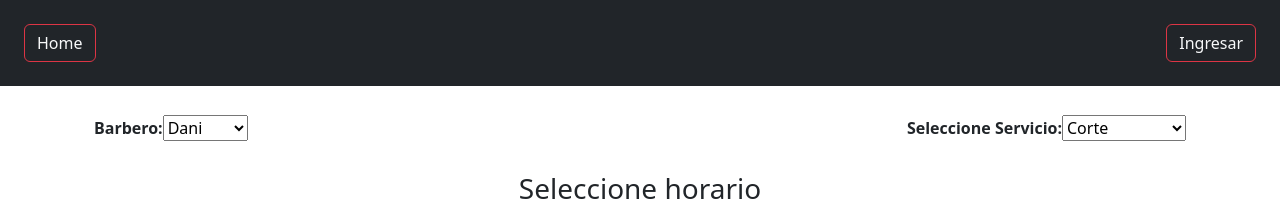
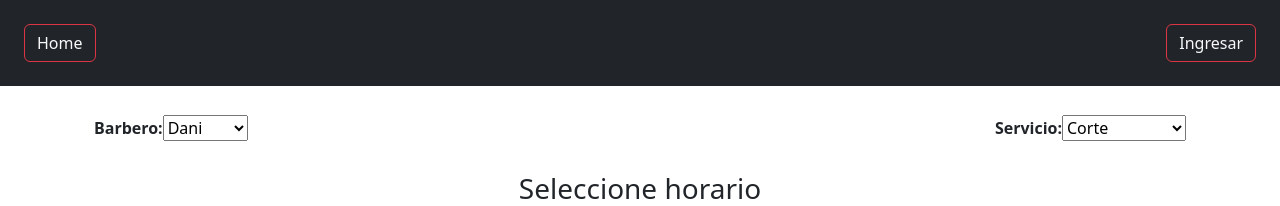
Before and after one commit to makzzer/barber-react, a React (Vite) app: page /reservarturnos2 in a window 1280 px wide. Shown: the top 206 px of the page. Built offline with nearby package versions, Linux system fonts and the light colour scheme.

Commit message:
cambio string seleccione servicio

```diff
--- a/src/components/calendar/TablaTurnos.jsx
+++ b/src/components/calendar/TablaTurnos.jsx
@@ -66,7 +66,7 @@ const TablaTurnos = () => {
 
         {/* Filtro de servicios */}
         <div>
-          <label className="mb-2 fw-semibold">Seleccione Servicio:</label>
+          <label className="mb-2 fw-semibold">Servicio:</label>
           <select
             onChange={handleServicioChange}
             value={servicioFiltrado}
```
